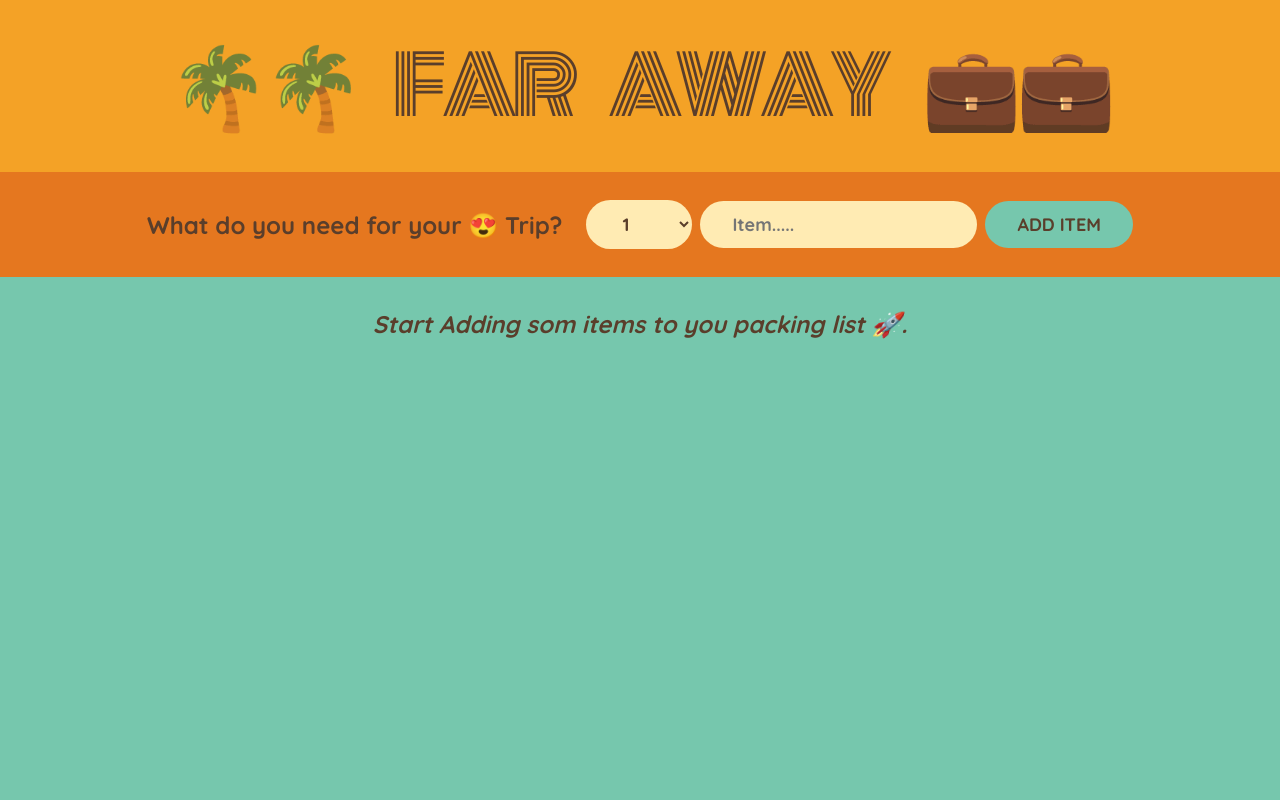
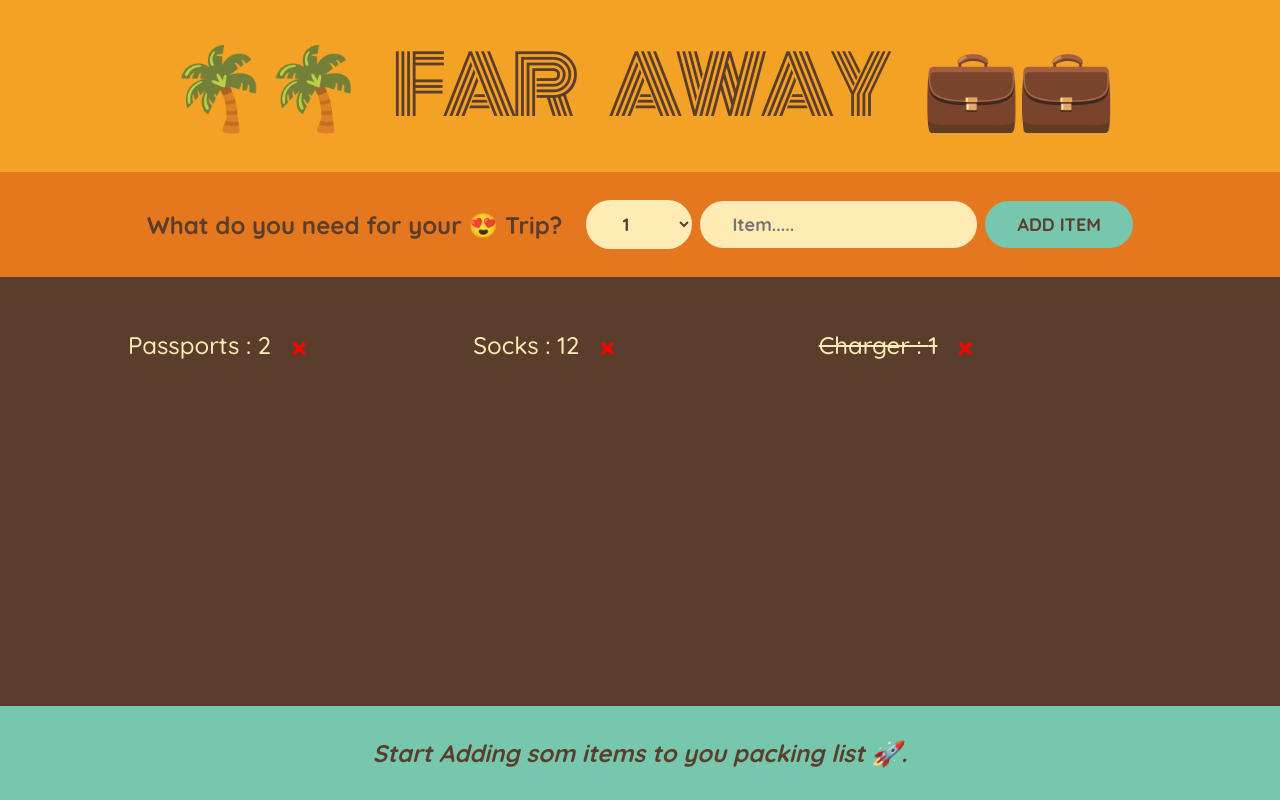
Before and after one commit to enigm413/Travel-Item-List, a React (Create React App) app: page / in a window 1280 px wide. Built offline with nearby package versions, Linux system fonts and the light colour scheme.

Commit message:
Added Packing List Component

```diff
--- a/src/App.js
+++ b/src/App.js
@@ -1,6 +1,7 @@
 const itemData = [
   { id: 1, description: "Passports", quantity: 2, packed: false },
   { id: 2, description: "Socks", quantity: 12, packed: false },
+  { id: 3, description: "Charger", quantity: 1, packed: true },
 ];
 
 //Function to define Main App Component
@@ -9,6 +10,7 @@ export default function App() {
     <div className="app">
       <Logo />
       <Form />
+      <PackingList />
       <Stats />
     </div>
   );
@@ -25,6 +27,7 @@ function Form() {
     <form className="add-form">
       <h3>What do you need for your 😍 Trip?</h3>
       <select>
+        {/* Defining Array of option available in select element */}
         {[...Array(20).keys()].map((indexValue) => (
           <option value={indexValue}>{indexValue + 1}</option>
         ))}
@@ -32,6 +35,29 @@ function Form() {
       <input type="text" placeholder="Item....." />
       <button>Add Item</button>
     </form>
+  );
+}
+
+function PackingList() {
+  return (
+    <div className="list">
+      <ul>
+        {itemData.map((item) => (
+          <Item itemObj={item} />
+        ))}
+      </ul>
+    </div>
+  );
+}
+
+function Item({ itemObj }) {
+  return (
+    <li>
+      <span style={itemObj.packed ? { textDecoration: "line-through" } : {}}>
+        {itemObj.description} : {itemObj.quantity}
+      </span>
+      <button>&times;</button>
+    </li>
   );
 }
 
```
